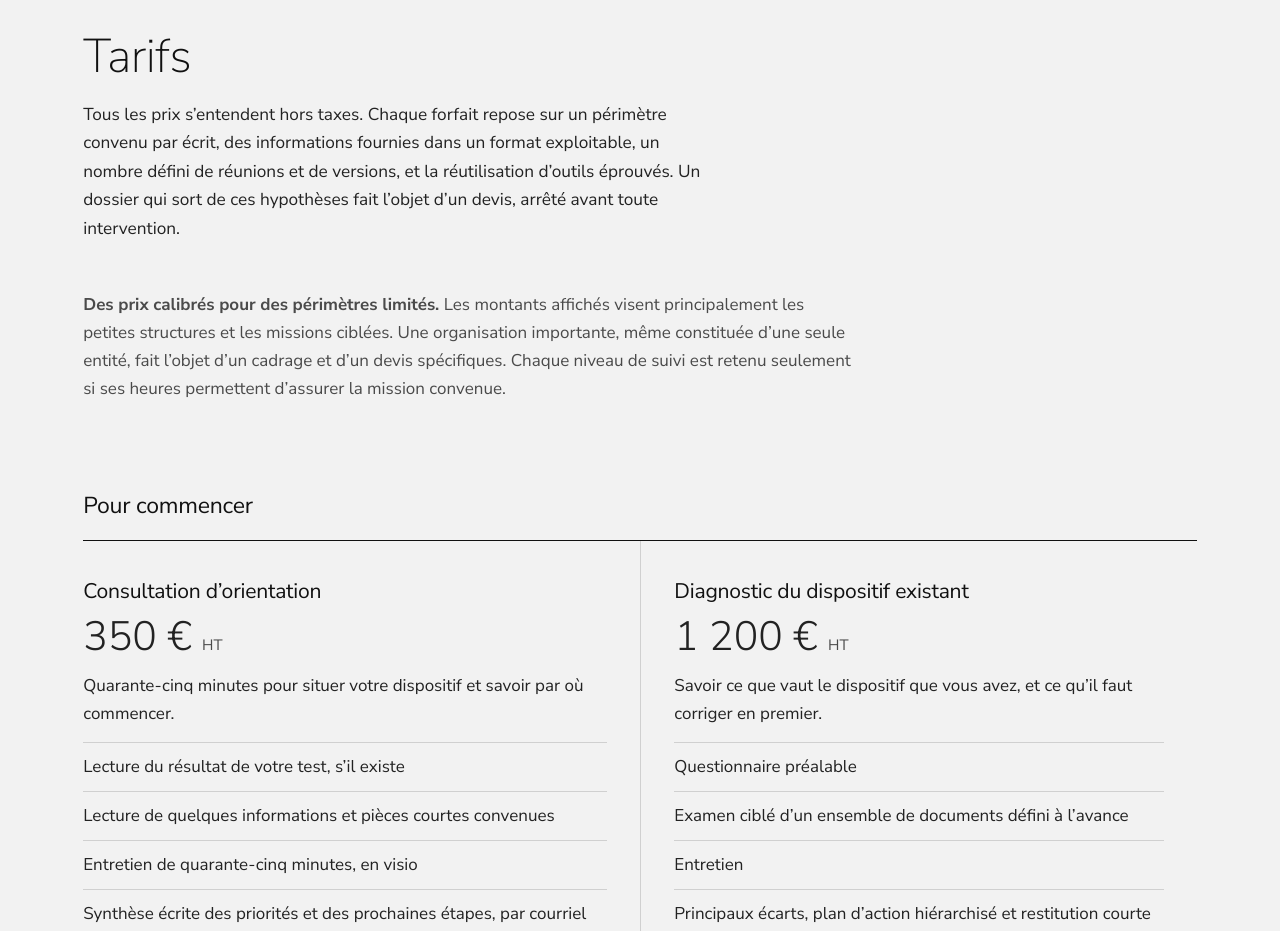
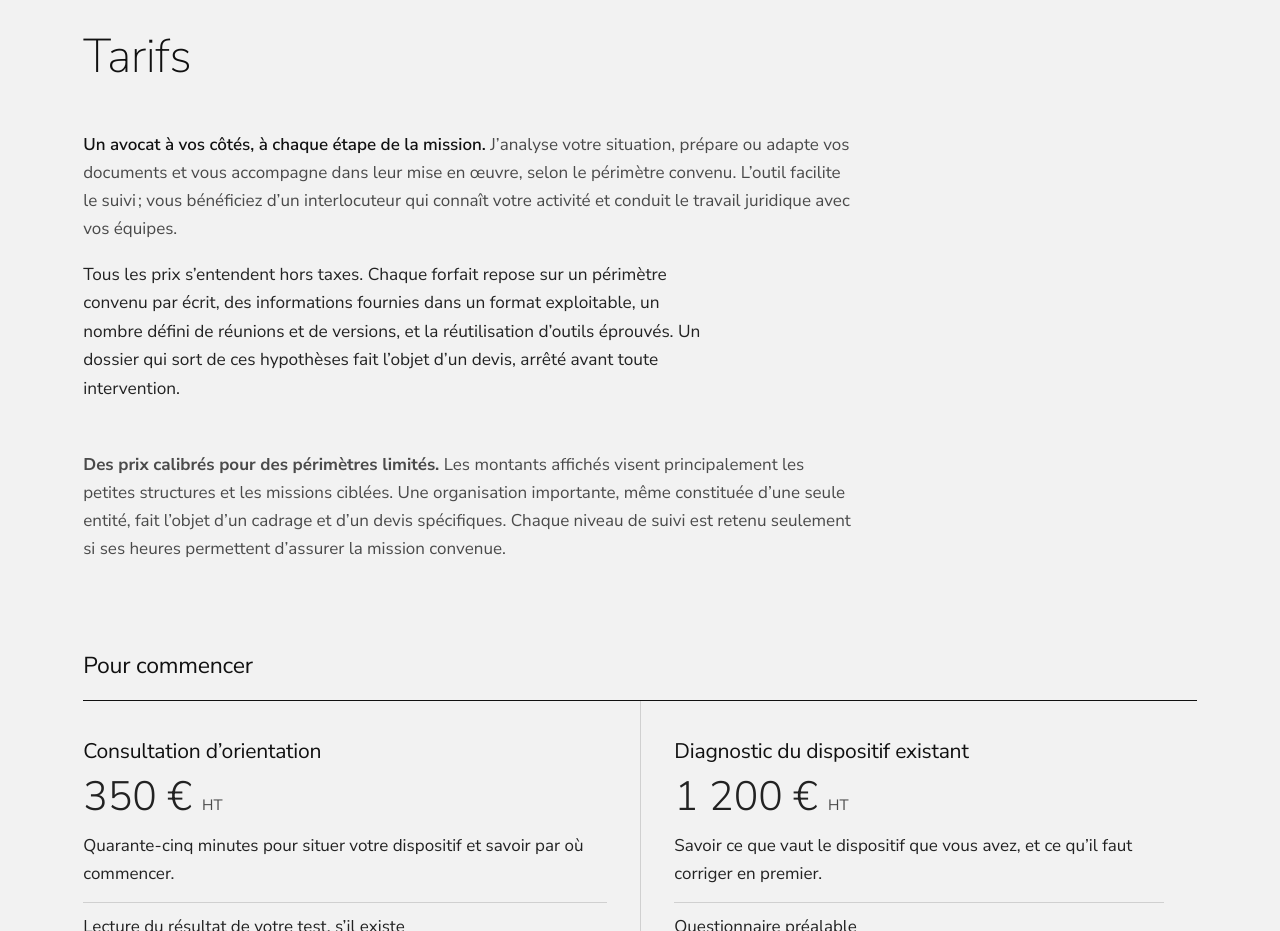
Before and after one commit to Hemistiches/diapason, a plain HTML site: page index.html in a window 1280 px wide. Shown: the part 4820-5751 px from the top of the page. Drawn offline with Linux system fonts and the light colour scheme.

Commit message:
Présenter l'accompagnement personnel de l'avocat avant les tarifs, FR/EN

```diff
--- a/index.html
+++ b/index.html
@@ -622,6 +622,7 @@ h1,h2,.hero .slogan,.drawer nav a,.axes .num{font-weight:200}
   <section class="formules-s" id="formules" aria-labelledby="t-form">
     <div class="wrap">
       <h2 class="sec-h2" id="t-form">Tarifs</h2>
+      <p class="cadre"><strong>Un avocat à vos côtés, à chaque étape de la mission.</strong> J'analyse votre situation, prépare ou adapte vos documents et vous accompagne dans leur mise en œuvre, selon le périmètre convenu. L'outil facilite le suivi ; vous bénéficiez d'un interlocuteur qui connaît votre activité et conduit le travail juridique avec vos équipes.</p>
       <p class="intro">Tous les prix s'entendent hors taxes. Chaque forfait repose sur un périmètre convenu par écrit, des informations fournies dans un format exploitable, un nombre défini de réunions et de versions, et la réutilisation d'outils éprouvés. Un dossier qui sort de ces hypothèses fait l'objet d'un devis, arrêté avant toute intervention.</p>
 
       <p class="cadre"><b>Des prix calibrés pour des périmètres limités.</b> Les montants affichés visent principalement les petites structures et les missions ciblées. Une organisation importante, même constituée d’une seule entité, fait l’objet d’un cadrage et d’un devis spécifiques. Chaque niveau de suivi est retenu seulement si ses heures permettent d’assurer la mission convenue.</p>
```
Also changed, not shown: en/index.html (+1 -0 lines).
